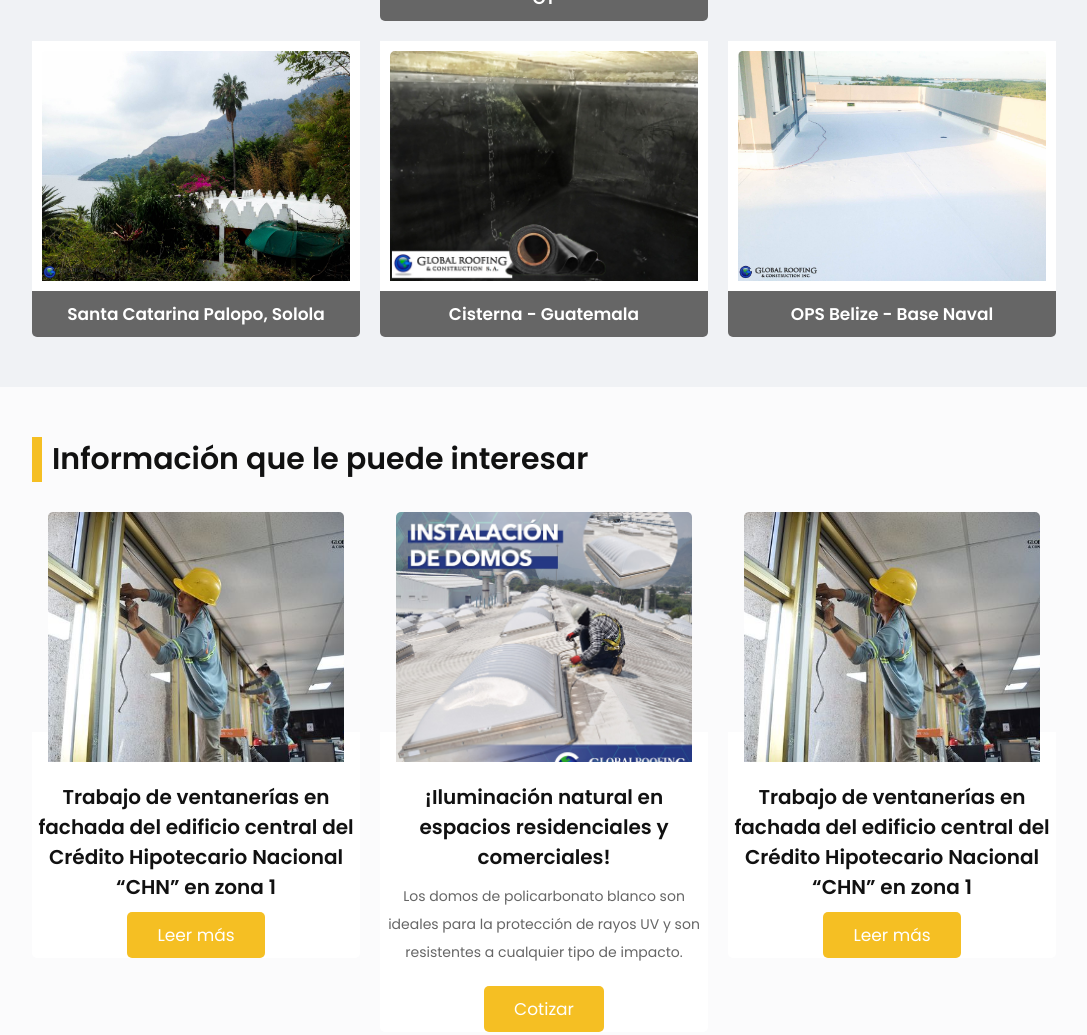
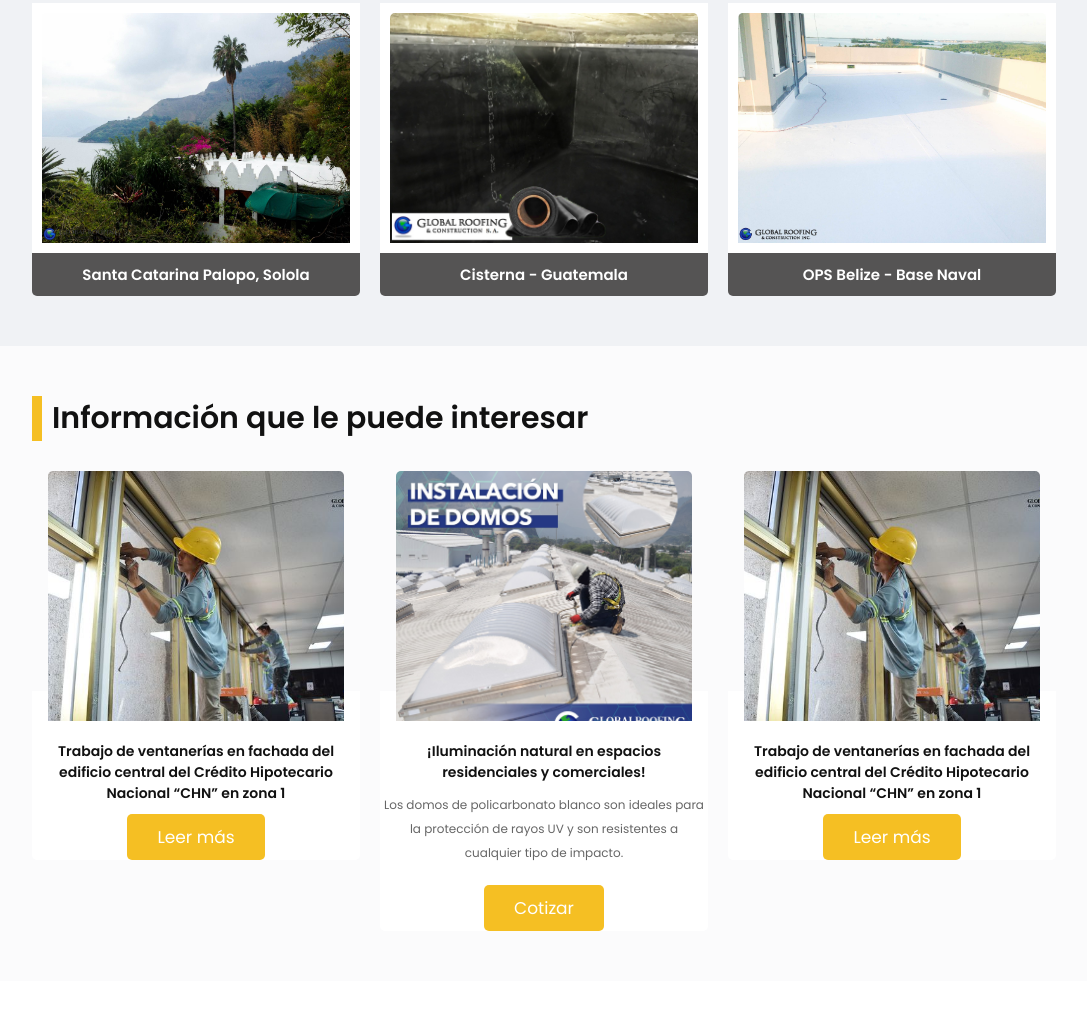
Before and after one commit to oscarleonapp/GR-Const, a plain HTML site: page index.html in a window 1280 px wide. Shown: the part 3704-4739 px from the top of the page, without its empty margins (96-1183 px from the left). Drawn offline with nearby package versions, Linux system fonts and the light colour scheme; some packages are replaced by stand-ins of ours; a script that the page names is missing.

Commit message:
blog tamaño de letra

```diff
--- a/css/style.css
+++ b/css/style.css
@@ -644,12 +644,12 @@ section {
 
 .projects .box-container .box .content .info {
   padding: 1rem 2rem;
-  background-color: #666;
+  background-color: #555454;
   border-radius: 0 0 5px 5px;
 }
 
 .projects .box-container .box .content .info h3 {
-  font-size: 1.7rem;
+  font-size: 1.5rem;
   color: #fff;
   text-align: center;
 }
@@ -884,14 +884,14 @@ section {
 }
 
 .blogs .slide .content h3 {
-  font-size: 2rem;
+  font-size: 1.4rem;
   color: var(--black);
   /* text-transform: capitalize; */
 }
 
 .blogs .slide .content p {
   padding: 1rem 0;
-  font-size: 1.4rem;
+  font-size: 1.2rem;
   color: var(--light-color);
   line-height: 2;
 }
```
